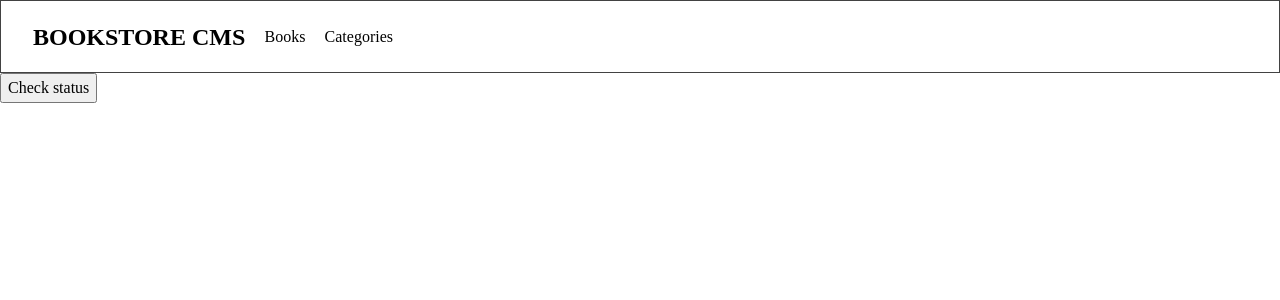
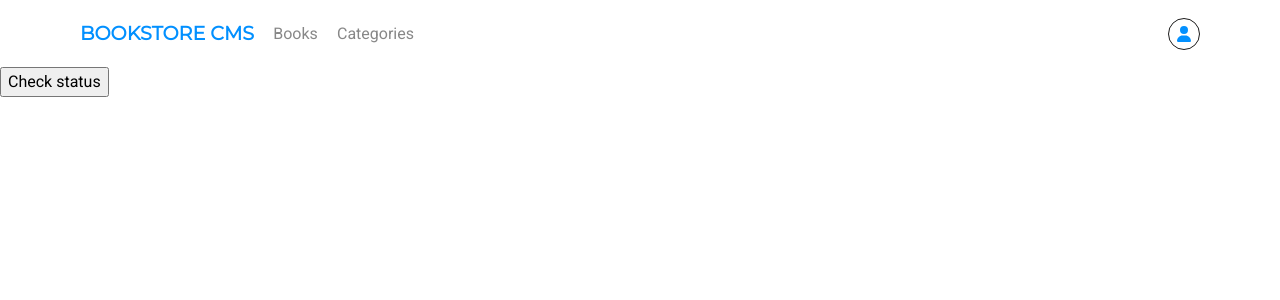
Before and after one commit to bahoz-ali/book-store, a React (Create React App) app: page /categories in a window 1280 px wide. Shown: the top 300 px of the page. Built offline with nearby package versions, Linux system fonts and the light colour scheme.

Commit message:
add global font and colors, styling header of the page, setup the fontawesome, import Circle component progress

```diff
--- /dev/null
+++ b/babel-plugin-macros.config.js
@@ -0,0 +1,5 @@
+module.exports = {
+  'fontawesome-svg-core': {
+    'license': 'free'
+  }
+}
--- /dev/null
+++ b/babel.config.js
@@ -0,0 +1,5 @@
+module.exports = function (api) {
+  return {
+    plugins: ['macros'],
+  }
+}
--- a/package.json
+++ b/package.json
@@ -3,11 +3,17 @@
   "version": "0.1.0",
   "private": true,
   "dependencies": {
+    "@fortawesome/fontawesome-svg-core": "^6.1.2",
+    "@fortawesome/free-regular-svg-icons": "^6.1.2",
+    "@fortawesome/free-solid-svg-icons": "^6.1.2",
+    "@fortawesome/react-fontawesome": "^0.2.0",
     "@reduxjs/toolkit": "^1.8.4",
     "@testing-library/jest-dom": "^5.16.5",
     "@testing-library/react": "^13.3.0",
     "@testing-library/user-event": "^13.5.0",
+    "babel-plugin-macros": "^3.1.0",
     "react": "^18.2.0",
+    "react-circular-progressbar": "^2.1.0",
     "react-dom": "^18.2.0",
     "react-redux": "^8.0.2",
     "react-router-dom": "^6.3.0",
--- a/src/App.css
+++ b/src/App.css
@@ -1,4 +1,21 @@
+@import url('https://fonts.googleapis.com/css2?family=Montserrat&display=swap');
+@import url('https://fonts.googleapis.com/css2?family=Roboto&display=swap');
+
 a {
   color: inherit;
   text-decoration: none;
 }
+
+:root {
+  --clr-primary: #0290ff;
+  --clr-secondary: #4386bf;
+  --clr-border: #e8e8e8;
+  --clr-heading: #121212;
+
+  --ff-primary: 'Montserrat', sans-serif;
+  --ff-secondary: roboto, sans-serif;
+}
+
+body {
+  font-family: var(--ff-secondary);
+}
--- a/src/components/Book.jsx
+++ b/src/components/Book.jsx
@@ -2,6 +2,7 @@ import React from 'react';
 import './book.style.css';
 import { useDispatch } from 'react-redux';
 import { removeBook } from '../redux/books/books';
+import Circle from './Circle';
 
 const Book = (props) => {
   const dispatch = useDispatch();
@@ -23,8 +24,14 @@ const Book = (props) => {
         type="button">
         Delete
       </button>
+
+      <Circle />
     </section>
   );
 };
 
+
+
+
+
 export default Book;
--- a/src/components/Circle.jsx
+++ b/src/components/Circle.jsx
@@ -1,18 +1,13 @@
 import React from 'react';
-import './circle.style';
+import { CircularProgressbar } from 'react-circular-progressbar';
+import 'react-circular-progressbar/dist/styles.css';
 
 function Circle() {
+  const percentage = Math.floor(Math.random() * 101);
+
   return (
-    <div class="circle-wrap">
-      <div class="circle">
-        <div class="mask full-1">
-          <div class="fill-1"></div>
-        </div>
-        <div class="mask half">
-          <div class="fill-1"></div>
-        </div>
-        <div class="inside-circle">85%</div>
-      </div>
+    <div style={{ width: 100, height: 100 }}>
+      <CircularProgressbar value={percentage} text={`${percentage}%`} />
     </div>
   );
 }
--- a/src/components/Header.jsx
+++ b/src/components/Header.jsx
@@ -1,6 +1,8 @@
 import React from 'react';
 import { Link } from 'react-router-dom';
-import './header-style.css'
+import './header-style.css';
+import { FontAwesomeIcon } from '@fortawesome/react-fontawesome';
+import { faUser } from '@fortawesome/free-solid-svg-icons';
 
 const Header = () => {
   return (
@@ -12,6 +14,7 @@ const Header = () => {
               <h1>BOOKSTORE CMS</h1>
             </Link>
           </li>
+
           <li className="nav__item">
             <Link to="/" className="link">
               Books
@@ -24,6 +27,10 @@ const Header = () => {
             </Link>
           </li>
         </ul>
+
+        <div className="profile">
+          <FontAwesomeIcon icon={faUser} style={{color: "var(--clr-primary)"}} />
+        </div>
       </nav>
     </div>
   );
--- a/src/components/circle.style.css
+++ /dev/null
@@ -1,113 +0,0 @@
-@import url(http://fonts.googleapis.com/css?family=Roboto:400,700,300);
-
-.all {
-  display: flex;
-}
-
-.circle-wrap {
-  font-family: roboto, 'Courier New', Courier, monospace;
-  display: grid;
-  grid-template-columns: repeat(1, 160px);
-  grid-gap: 80px;
-  margin-top: 100px;
-  margin-left: 50px;
-  width: 150px;
-  height: 150px;
-  background: #d9d7da;
-  border-radius: 50%;
-}
-
-.circle-wrap .circle .mask,
-.circle-wrap .circle .fill-1,
-.circle-wrap .circle .fill-2,
-.circle-wrap .circle .fill-3 {
-  width: 150px;
-  height: 150px;
-  position: absolute;
-  border-radius: 50%;
-}
-
-.circle-wrap .circle .mask {
-  clip: rect(0px, 150px, 150px, 75px);
-}
-
-.circle-wrap .inside-circle {
-  width: 124px;
-  height: 124px;
-  border-radius: 50%;
-  background: #212020;
-  line-height: 120px;
-  text-align: center;
-  margin-top: 13px;
-  margin-left: 13px;
-  color: white;
-  position: absolute;
-  z-index: 100;
-  font-weight: 700;
-  font-size: 2em;
-}
-
-/* color animation */
-
-.mask .fill-1 {
-  clip: rect(0px, 75px, 150px, 0px);
-  background-color: #ec0c0c;
-}
-
-.mask.full-1,
-.circle .fill-1 {
-  animation: fill-1 ease-in-out 3s;
-  transform: rotate(153deg);
-}
-
-@keyframes fill-1 {
-  0% {
-    transform: rotate(0deg);
-  }
-  100% {
-    transform: rotate(153deg);
-  }
-}
-
-/* 2nd bar */
-
-.mask .fill-2 {
-  clip: rect(0px, 75px, 150px, 0px);
-  background-color: yellow;
-}
-
-.mask.full-2,
-.circle .fill-2 {
-  animation: fill-2 ease-in-out 3s;
-  transform: rotate(117deg);
-}
-
-@keyframes fill-2 {
-  0% {
-    transform: rotate(0deg);
-  }
-  100% {
-    transform: rotate(117deg);
-  }
-}
-
-/* 3rd progress bar */
-.mask .fill-3 {
-  clip: rect(0px, 75px, 150px, 0px);
-  background-color: #23b9ea;
-}
-
-.mask.full-3,
-.circle .fill-3 {
-  animation: fill-3 ease-in-out 3s;
-  transform: rotate(135deg);
-}
-
-@keyframes fill-3 {
-  0% {
-    transform: rotate(0deg);
-  }
-  100% {
-    transform: rotate(135deg);
-  }
-}
--- a/src/components/header-style.css
+++ b/src/components/header-style.css
@@ -1,7 +1,9 @@
 .navigation-section {
-  padding: 1.1rem 2rem;
-  background-color: white;
-  border: 1px solid #424242;
+  padding: 1.1rem 5rem;
+  background-color: #fff;
+  display: flex;
+  align-items: center;
+  justify-content: space-between;
 }
 
 .nav-list {
@@ -9,4 +11,29 @@
   align-items: center;
   justify-content: start;
   gap: 1.2rem;
+  font-family: var(--ff-secondary);
 }
+
+.nav-list li:not(:first-child) {
+  color: var(--clr-heading);
+  opacity: 0.5;
+}
+
+.nav-list li h1 {
+  color: var(--clr-primary);
+  font-family: var(--ff-primary);
+  font-weight: 700;
+  font-size: 1.2rem;
+}
+
+.profile {
+  width: 20px;
+  height: 20px;
+  border-radius: 50%;
+  padding: 15px;
+  border: 1px solid #1c1b1b;
+  display: flex;
+  align-items: center;
+  justify-content: center;
+  cursor: pointer;
+}
--- a/src/pages/Home.jsx
+++ b/src/pages/Home.jsx
@@ -3,6 +3,7 @@ import Book from '../components/Book';
 import FormBook from '../components/FormBook';
 import { useDispatch, useSelector } from 'react-redux';
 import { getBooks } from '../redux/books/books';
+import './home-style.css';
 
 const Home = () => {
   const dispatch = useDispatch();
@@ -13,7 +14,7 @@ const Home = () => {
   }, []);
 
   return (
-    <div>
+    <div className="container">
       {books.map((book) => {
         return <Book key={book.item_id} bookData={book} />;
       })}
--- /dev/null
+++ b/src/pages/home-style.css
@@ -0,0 +1,4 @@
+.container {
+  padding: 2rem 5rem;
+  background-color: #fafafa;
+}
```
Also changed, not shown: 1 other file (tests, documents, lock files or other folders).
